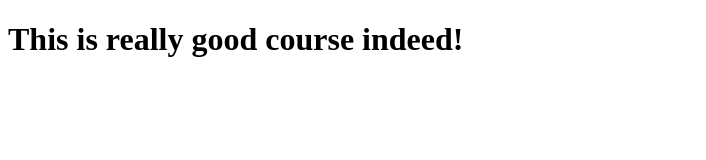
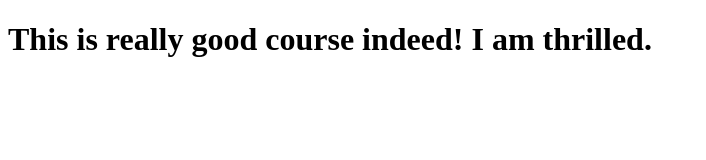
Before and after one commit to vijayaluru/coursera-AngularJS-projects, a plain HTML site: page index.html in a window 1280 px wide. Shown: the whole page, without its empty margins (0-706 px from the left). Drawn offline with Linux system fonts and the light colour scheme.

Commit message:
next version of file.

```diff
--- a/index.html
+++ b/index.html
@@ -5,7 +5,7 @@
 </head>
 <body>
 
-<h1>This is really good course indeed!</h1>
+<h1>This is really good course indeed! I am thrilled.</h1>
 
 
 </body>
```
